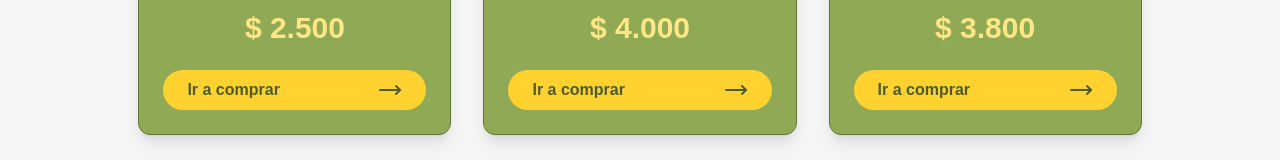
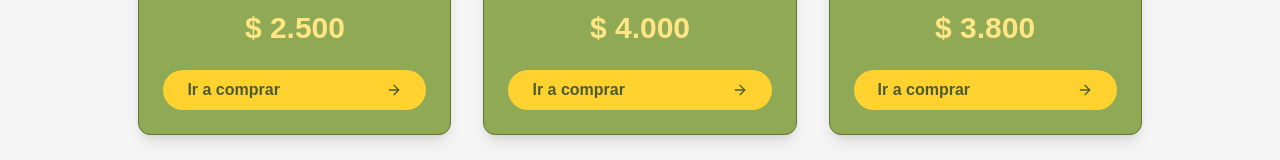
Before and after one commit to ivanFlor3s/nico-evento, a Next.js app: page / in a window 1280 px wide. Shown: the part 2090-2250 px from the top of the page. Built offline with nearby package versions, Linux system fonts and the light colour scheme.

Commit message:
offer card changes

```diff
--- a/src/components/shared/OfferCard.tsx
+++ b/src/components/shared/OfferCard.tsx
@@ -1,4 +1,8 @@
-'use client';
+import { redirect } from 'next/navigation';
+import { ArrowRight } from 'lucide-react';
+import MercadoPagoConfig from 'mercadopago';
+import { MercadoPagoService } from '@/app/services/mercado-pago';
+
 interface OfferCardProps {
     title: string;
     description?: string;
@@ -47,6 +51,13 @@ export default function OfferCard({ title, description, price, variant = 'primar
         return styles[variant as keyof typeof styles] || styles.primary;
     };
 
+    const handlePayment = async () => {
+        'use server';
+        const service = new MercadoPagoService();
+        const url = await service.createPreference();
+        if (url) redirect(url);
+    };
+
     const variantStyles = getVariantStyles(variant);
 
     // Formatear precio
@@ -74,28 +85,15 @@ export default function OfferCard({ title, description, price, variant = 'primar
                 <div className={`text-3xl font-bold ${variantStyles.text} mb-6`}>{formatPrice(price)}</div>
 
                 {/* Botón de compra */}
-                <button
-                    className={`w-full ${variantStyles.button}  font-bold py-2 px-6 rounded-full transition-colors duration-200 transform hover:scale-101 active:scale-95 cursor-pointer flex flex-row justify-between items-center`}
-                >
-                    <span>Ir a comprar</span>{' '}
-                    <span>
-                        <svg
-                            xmlns="http://www.w3.org/2000/svg"
-                            width="24"
-                            height="24"
-                            viewBox="0 0 24 24"
-                            fill="none"
-                            stroke="currentColor"
-                            strokeWidth="2"
-                            strokeLinecap="round"
-                            strokeLinejoin="round"
-                            className="lucide lucide-move-right-icon lucide-move-right"
-                        >
-                            <path d="M18 8L22 12L18 16" />
-                            <path d="M2 12H22" />
-                        </svg>
-                    </span>
-                </button>
+
+                <form action={handlePayment}>
+                    <button
+                        type="submit"
+                        className={`w-full ${variantStyles.button}  font-bold py-2 px-6 rounded-full transition-colors duration-200 transform hover:scale-101 active:scale-95 cursor-pointer flex flex-row justify-between items-center`}
+                    >
+                        <span>Ir a comprar</span> <ArrowRight className="h-4 w-4" />
+                    </button>
+                </form>
 
                 {/* Texto aclaratorio (opcional) */}
                 {mutedText && <p className="text-neutral-50 text-xs mt-3 italic">{mutedText}</p>}
```
